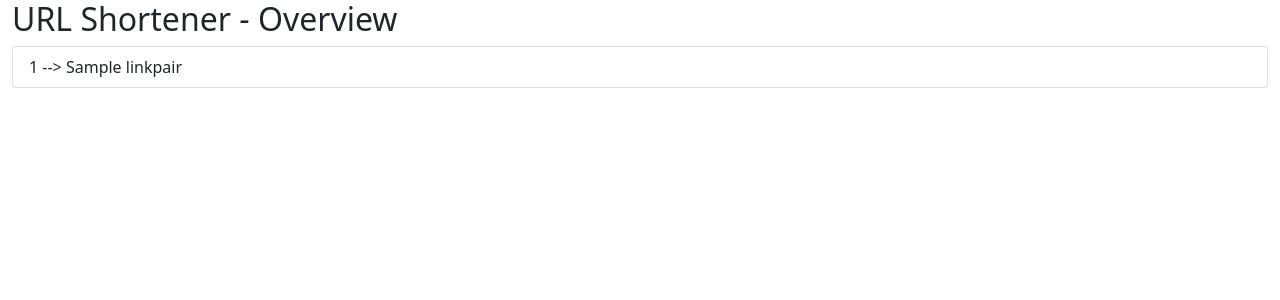
After one commit to JEndler/flask-shortlink, a Flask app: template templates/analytics_index.html in a window 1280 px wide. The commit adds this page. Shown: the top 300 px of the page. Run offline with Flask 2, Linux system fonts and the light colour scheme; the template is opened without the code that fills it: most values are stand-ins (such as "Sample title", 1, 10 or a date in 2020).

Commit message:
Updated View for Analytics and Index Page

```diff
--- a/app.py
+++ b/app.py
@@ -6,14 +6,17 @@ import shelve
 from random import choice
 from string import ascii_lowercase
 import datetime
-from flask_wtf import FlaskForm, RecaptchaField
+from flask_wtf import FlaskForm
 from wtforms import SubmitField, StringField
 from wtforms.validators import Length, URL
+from os import urandom
 
 app = Flask(__name__, template_folder="templates")
 URL_SHELVE_PATH = 'urls.shelve'
 ANALYTICS_SHELVE_PATH = 'analytics.shelve'
 DEBUG = True
+app.config['SECRET_KEY'] = urandom(32)
+BASE_URL = "https://sl.s2s-bonn.de"
 
 
 class ShortlinkForm(FlaskForm):
@@ -25,9 +28,15 @@ class ShortlinkForm(FlaskForm):
 
 @app.route('/', methods=["GET", "POST"])
 def root():
-    if request.method == "POST":
-        pass
-    return render_template("index.html")
+    form = ShortlinkForm()
+    shortlink_url = None
+    if request.method == "POST" and form.validate_on_submit():
+        url = form.url.data
+        _debug(url)
+        id = _create_shortlink(url)
+        shortlink_url = BASE_URL + url_for('get_url', id=id)
+        form.url.data = ''
+    return render_template("index.html", form=form, url=shortlink_url)
 
 
 @app.route('/<id>')
@@ -40,8 +49,15 @@ def get_url(id: str):
 
 
 @app.route('/analytics/<id>')
-def analytics():
-    pass
+def analytics(id):
+    data = _loadData(id)
+    return 'Total Hits: ' + len(data)
+
+
+@app.route('/analytics')
+def analytics_index():
+    linklist = _loadShortlinks()
+    return render_template('analytics_index.html', linklist=linklist)
 
 
 def _create_shortlink(url: str) -> str:
@@ -72,9 +88,22 @@ def _updateData(request: Request, id: str):
     with shelve.open(ANALYTICS_SHELVE_PATH, 'c') as shelf:
         shelf[id].append({
             'timestamp': datetime.datetime.now(),
-            'ip': request_ip(),
+            'ip': request_ip,
             'user_agent': user_agent
         })
+
+
+def _loadData(id: str):
+    with shelve.open(ANALYTICS_SHELVE_PATH, 'r') as shelf:
+        return shelf[id]
+
+
+def _loadShortlinks():
+    res = []
+    with shelve.open(URL_SHELVE_PATH, 'r') as shelf:
+        for key in shelf.keys():
+            res.append((str(BASE_URL + '/' + str(key)), shelf[key]))
+    return res
 
 
 def _debug(s):
@@ -83,8 +112,6 @@ def _debug(s):
 
 
 def main():
-    #print(_create_shortlink('http://jakobendler.eu'))
-    print(_lookup_url('kra'))
     app.run('localhost')
 
 
--- a/pyproject.toml
+++ b/pyproject.toml
@@ -8,6 +8,7 @@ license = "MIT License"
 [tool.poetry.dependencies]
 python = "^3.8"
 Flask = "^1.1.2"
+Flask-WTF = "^0.14.3"
 
 [tool.poetry.dev-dependencies]
 
--- /dev/null
+++ b/templates/analytics_index.html
@@ -0,0 +1,30 @@
+<!doctype html>
+<html lang="en">
+
+<head>
+    <meta charset="utf-8">
+    <title>Flask-Shortlink</title>
+    <meta name="description" content="A minimal Flask-Shortlink System">
+    <meta name="Jakob Endler">
+    <link href="https://cdn.jsdelivr.net/npm/bootstrap@5.0.0-beta1/dist/css/bootstrap.min.css" rel="stylesheet" integrity="sha384-giJF6kkoqNQ00vy+HMDP7azOuL0xtbfIcaT9wjKHr8RbDVddVHyTfAAsrekwKmP1" crossorigin="anonymous">
+    <style type="text/css">
+    .col-md-4 {
+        border: 1px solid blue;
+    }
+    </style>
+</head>
+
+<body>
+    <div class="container-fluid">
+        <div class="row">
+            <h2>URL Shortener - Overview</h2>
+        </div>
+        <ul class="list-group">
+            {% for linkpair in linklist %}
+            <li class="list-group-item">{{ linkpair[0] }} --> {{ linkpair[1] }}</li>
+            {% endfor %}
+        </ul>
+    </div>
+</body>
+
+</html>
```
Also changed, not shown: templates/index.html (+43 -6 lines), 2 other files.
